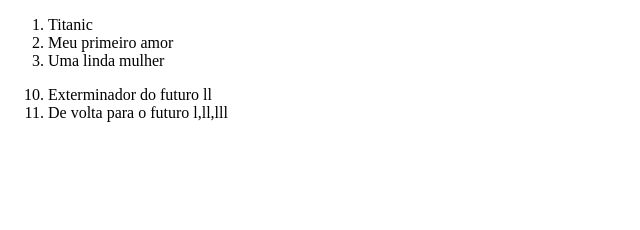
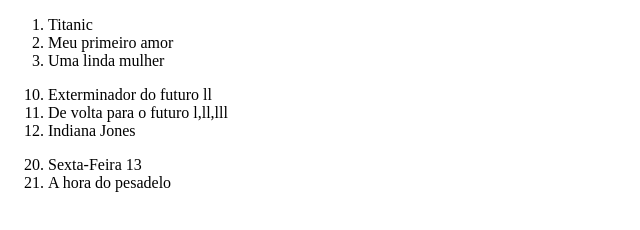
Before and after one commit to jefferson-paixao/Atividade-Desenvolvimento, a plain HTML site: page atividade_6.htm in a window 1280 px wide. Shown: the whole page, without its empty margins (0-640 px from the left). Drawn offline with Linux system fonts and the light colour scheme.

Commit message:
atualizando erros

```diff
--- a/atividade_6.htm
+++ b/atividade_6.htm
@@ -15,3 +15,10 @@
     <p></p><ol tipe='1' start=10>
         <li>Exterminador do futuro ll</li>
         <li>De volta para o futuro l,ll,lll</li>
+        <li>Indiana Jones</li>
+    </ol>
+    <ol tipe='1' start=20>
+        <li>Sexta-Feira 13</li>
+        <li>A hora do pesadelo</li>
+        </ol tipe='1' start=20>
+    </body>
```
